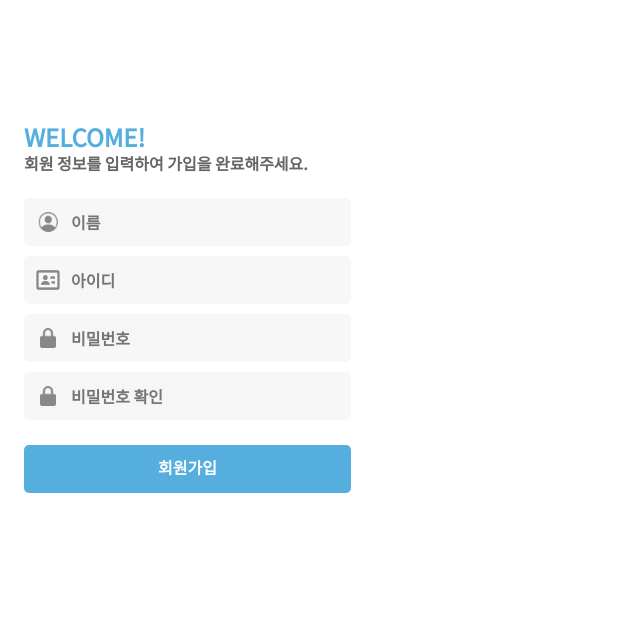
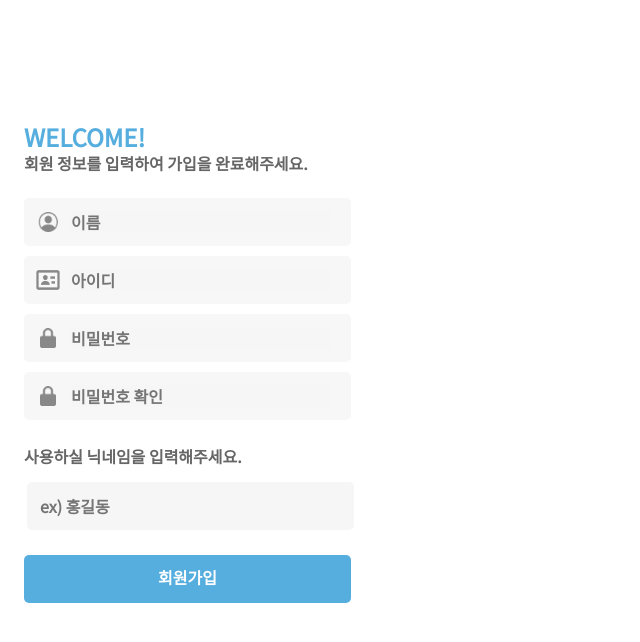
Before and after one commit to hyunseo-han/BaroBorrow_Hackerthon_Front, a React (Create React App) app: page /SignUp in a window 1280 px wide. Shown: the top 642 px of the page, without its empty margins (0-640 px from the left). Built offline with nearby package versions, Linux system fonts and the light colour scheme.

Commit message:
FEAT : 닉네임 입력창 기능  -> 회원가입 페이지로 이동 수정

```diff
--- a/src/App.js
+++ b/src/App.js
@@ -3,7 +3,6 @@ import { GlobalStyle } from "./style";
 import Main from "./Start/Main";
 import Login from "./Start/Login";
 import SignUp from "./Start/SignUp";
-import NickName from "./Start/NickName";
 import Location from "./Start/Location";
 import ProfileEdit from "./ProfileEdit";
 function App() {
@@ -14,7 +13,7 @@ function App() {
         <Route exact path={"/"} element={<Main />}></Route>
         <Route exact path={"/SignUp"} element={<SignUp />}></Route>
         <Route exact path={"/Login"} element={<Login />}></Route>
-        <Route exact path={"/NickName"} element={<NickName />}></Route>
+
         <Route exact path={"/Location"} element={<Location />}></Route>
         <Route exact path={"/ProfileEdit"} element={<ProfileEdit />}></Route>
       </Routes>
--- a/src/Start/NickName.jsx
+++ /dev/null
@@ -1,97 +0,0 @@
-import React from "react";
-import { useState } from "react";
-import styled from "styled-components";
-import { useNavigate, NavLink, Link } from "react-router-dom";
-
-const NickNameDiv = styled.div`
-  position: absolute;
-  width: 195px;
-  height: 27px;
-  top: 120px;
-
-  font-style: normal;
-  font-weight: 700;
-  font-size: 20px;
-  line-height: 27px;
-
-  color: #888888;
-`;
-export const InputText = styled.textarea`
-  all: unset;
-  position: relative;
-
-  font-style: normal;
-  font-weight: 700;
-  font-size: 18px;
-  line-height: 44px;
-  text-indent: 12px;
-
-  width: 327px;
-  height: 48px;
-  top: 173px;
-  background: rgba(246, 246, 246, 1);
-  color: rgba(136, 136, 136, 1);
-  border-radius: 5px;
-`;
-
-const NextButton = styled.button`
-  position: relative;
-  width: 327px;
-  height: 48px;
-  margin-top: 190px;
-
-  background: #56aedf;
-  border-radius: 5px;
-  border: none;
-
-  font-style: normal;
-  font-weight: 700;
-  font-size: 16px;
-  line-height: 22px;
-
-  cursor: pointer;
-  text-align: center;
-
-  color: #ffffff;
-`;
-
-const StyledLink = styled(Link)`
-  text-decoration: none;
-
-  &:focus,
-  &:hover,
-  &:visited,
-  &:link,
-  &:active {
-    text-decoration: none;
-  }
-`;
-
-const NickName = () => {
-  const [nickname, setnickname] = useState("");
-  const onNameHandler = (event) => {
-    setnickname(event.currentTarget.value);
-  };
-
-  return (
-    <>
-      <NickNameDiv>닉네임을 입력해주세요.</NickNameDiv>
-      <InputText
-        type="text"
-        name="input_nickname"
-        placeholder="ex) 홍길동"
-        onChange={onNameHandler}
-      />
-
-      <div>
-        <NextButton>
-          <StyledLink to="/Location" style={{ color: "white" }}>
-            다음
-          </StyledLink>
-        </NextButton>
-      </div>
-    </>
-  );
-};
-
-export default NickName;
--- a/src/Start/SignUp.jsx
+++ b/src/Start/SignUp.jsx
@@ -44,6 +44,29 @@ export const InputText = styled.input`
   color: rgba(136, 136, 136, 1);
 `;
 
+export const InputText2 = styled.input`
+  all: unset;
+  position: relative;
+  width: 327px;
+  height: 48px;
+  top: 175px;
+
+  background: #f7f7f7;
+  border-radius: 5px;
+  margin-left: 3px;
+
+  font-style: normal;
+  font-weight: 700;
+  font-size: 16px;
+  line-height: 22px;
+  text-indent: 13px;
+
+  overflow: hidden;
+
+  background: rgba(246, 246, 246, 1);
+  color: rgba(136, 136, 136, 1);
+`;
+
 const SignUpIcon = styled.img`
   position: absolute;
   width: 24px;
@@ -70,7 +93,7 @@ const SignUpButton = styled.button`
   width: 327px;
   height: 48px;
 
-  margin-top: 160px;
+  margin-top: 200px;
   background: #56aedf;
   border-radius: 5px;
   border: none;
@@ -106,15 +129,32 @@ const CheckIconimg = styled.img`
   bottom: 4.17%;
 `;
 
+const TextDiv = styled.div`
+  position: relative;
+  width: 219px;
+  height: 22px;
+  top: 160px;
+
+  /* font-family: "Open Sans"; */
+  font-style: normal;
+  font-weight: 700;
+  font-size: 16px;
+  line-height: 22px;
+
+  color: rgba(102, 102, 102, 1);
+`;
+
 const SignUp = () => {
   const [name, setName] = useState("");
   const [ID, setID] = useState("");
   const [password, setPassword] = useState("");
+  const [confirmPassword, setConfirmPassword] = useState("");
+  const [errorPassword, setErrorPassword] = useState(false);
+  const [nickname, setnickname] = useState("");
 
-  const [confirmPassword, setConfirmPassword] = useState("");
-
-  const [errorPassword, setErrorPassword] = useState(false);
-
+  const onNickNameHandler = (event) => {
+    setnickname(event.currentTarget.value);
+  };
   const onNameHandler = (event) => {
     setName(event.currentTarget.value);
   };
@@ -216,9 +256,18 @@ const SignUp = () => {
         <CheckIconimg src={errorPassword === false ? null : "img/check.png"} />
       </SignUpDiv>
 
+      <TextDiv>사용하실 닉네임을 입력해주세요.</TextDiv>
+      <InputText2
+        type="text"
+        id="input_nickname"
+        placeholder="ex) 홍길동"
+        value={nickname}
+        onChange={onNickNameHandler}
+      />
+
       <div>
         <SignUpButton type="submit" onSubmit={onSubmit}>
-          <StyledLink to="/NickName" style={{ color: "white" }}>
+          <StyledLink to="/Location" style={{ color: "white" }}>
             회원가입
           </StyledLink>
         </SignUpButton>
```
Also changed, not shown: src/ProfileEdit.jsx (+0 -7 lines).
